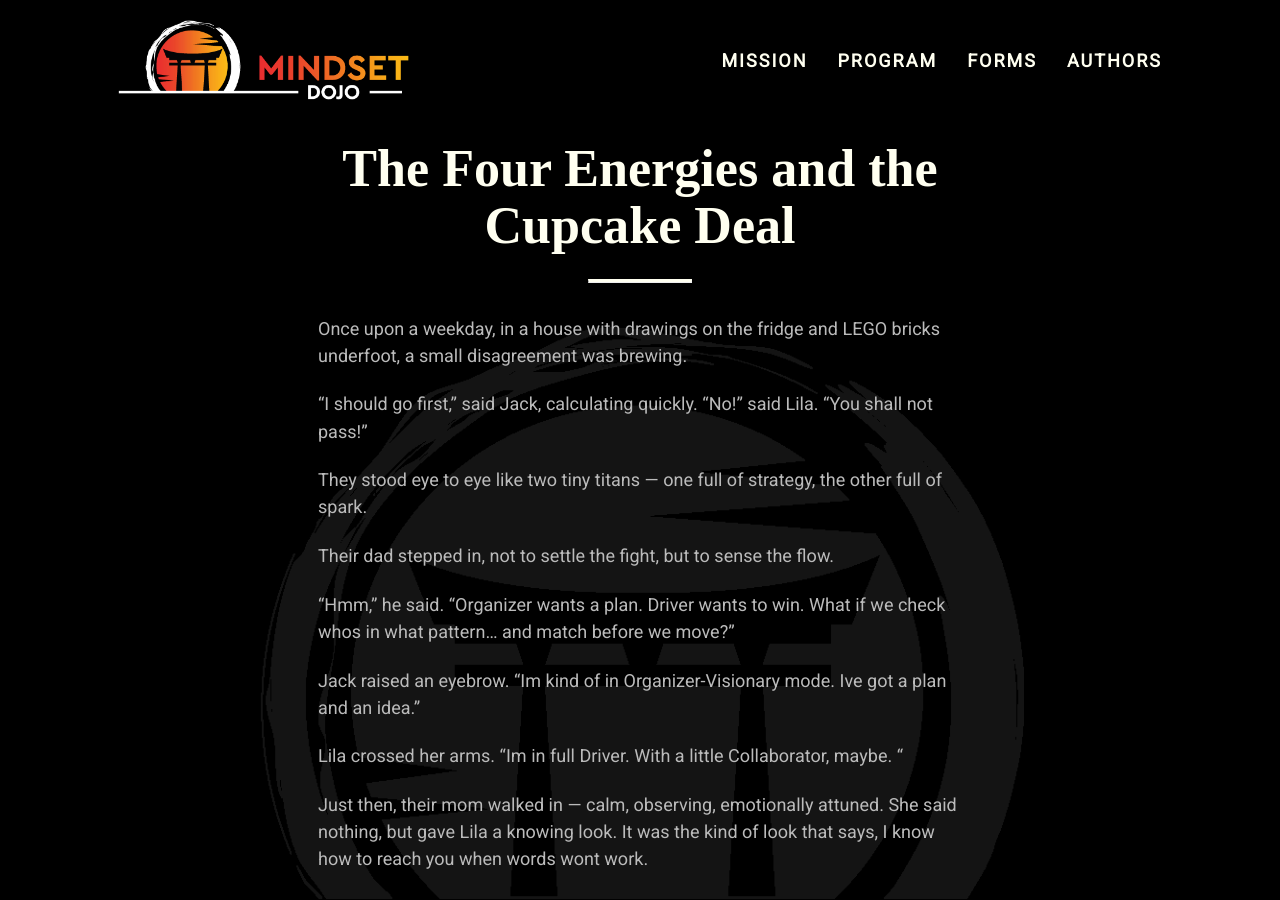
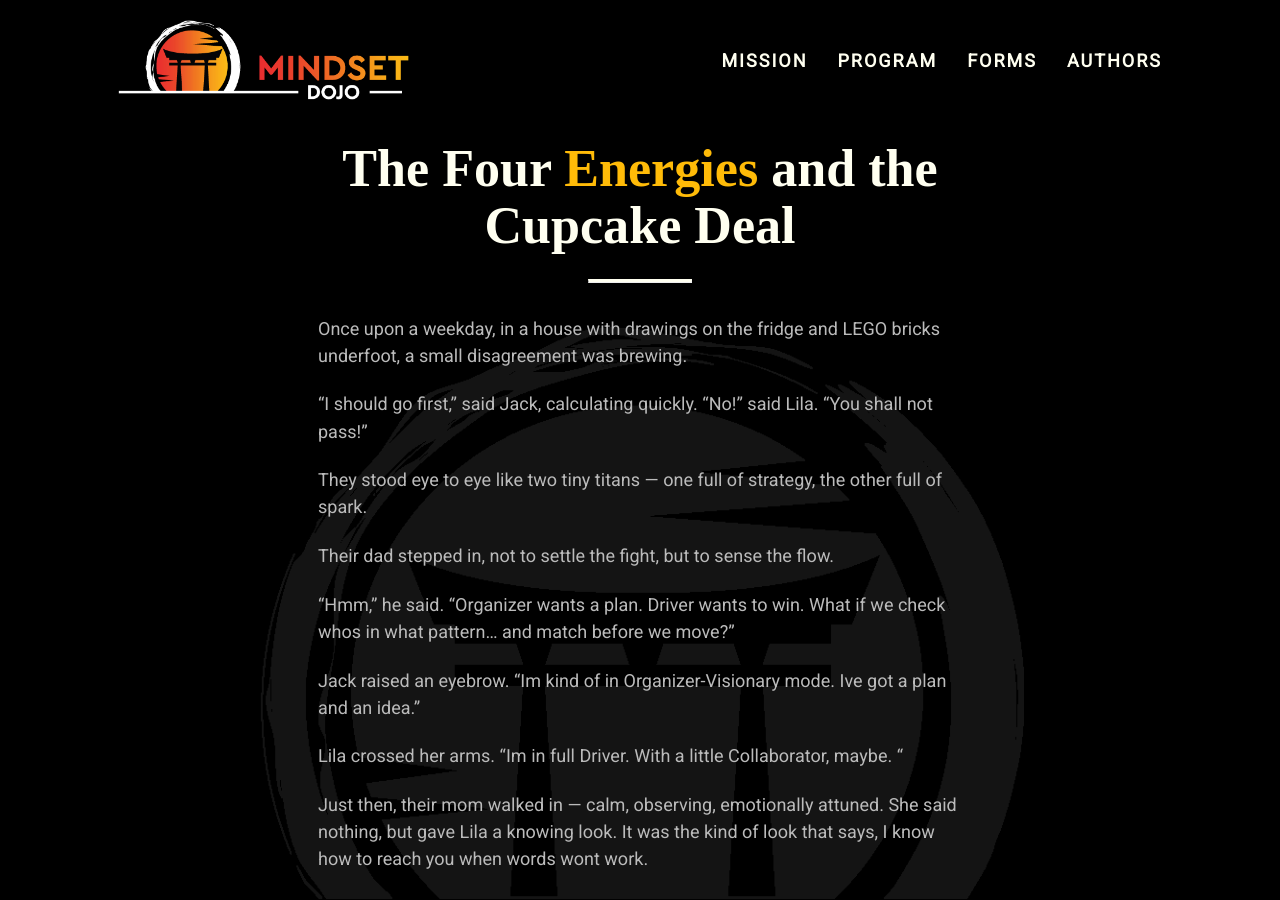
Before and after one commit to mindset-dojo/mindset-dojo.github.io, a Jekyll site: the page built from _insights/2025/michael-basil/2025-07-16-the-four-energies-and-the-cupcake-deal.md, in a window 1280 px wide and 900 px high. Built offline with Jekyll 4.4.1, drawn with Linux system fonts in a browser that asks for light colours; some web fonts are replaced.

Commit message:
fix: formatting

```diff
--- a/_insights/2025/michael-basil/2025-07-16-the-four-energies-and-the-cupcake-deal.md
+++ b/_insights/2025/michael-basil/2025-07-16-the-four-energies-and-the-cupcake-deal.md
@@ -1,7 +1,7 @@
 ---
 layout: insight
 title: "The Four Energies and the Cupcake Deal"
-title_mark: energies
+title_mark: Energies
 authors:
   - michael-basil
 forms:
```
